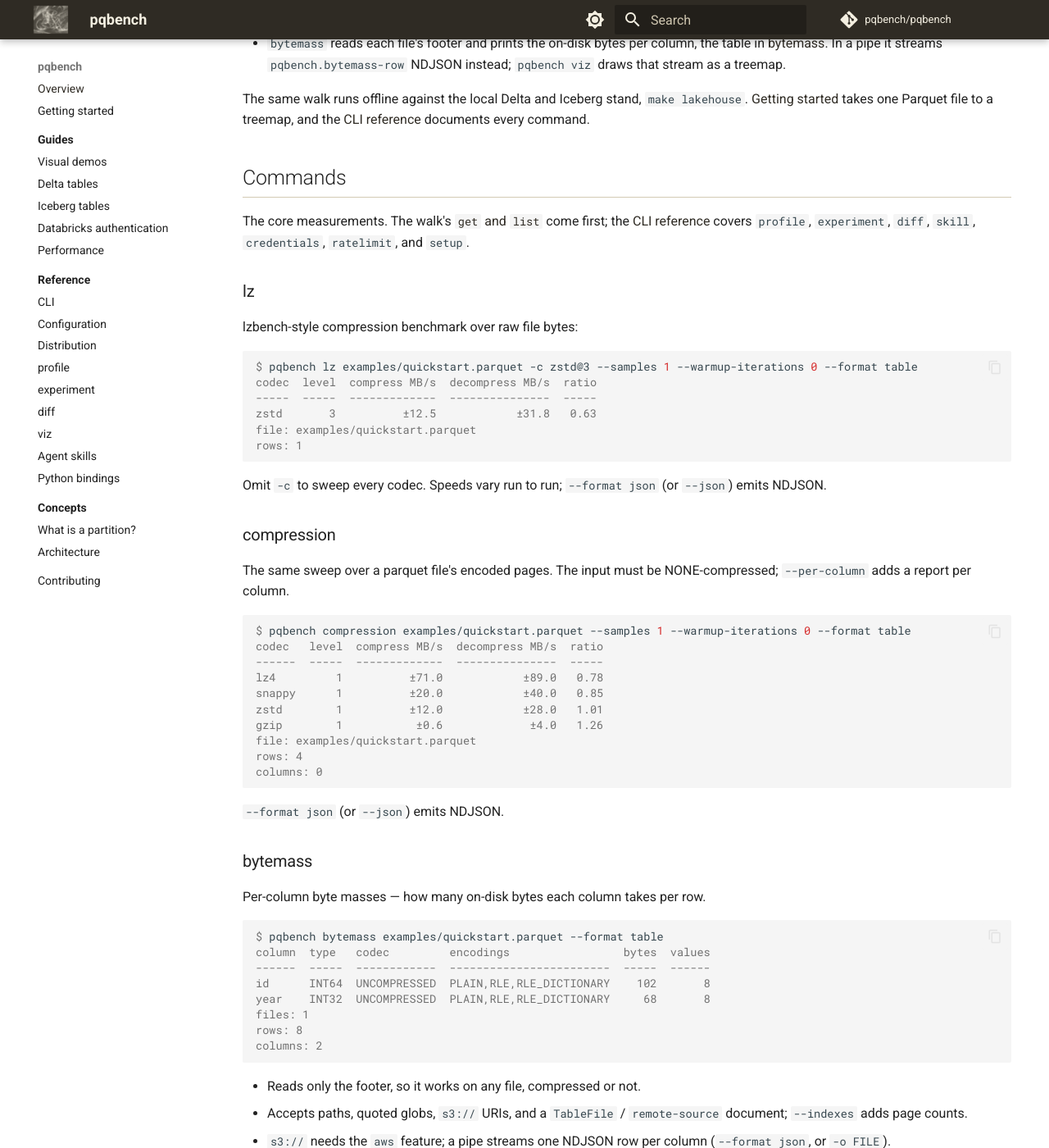
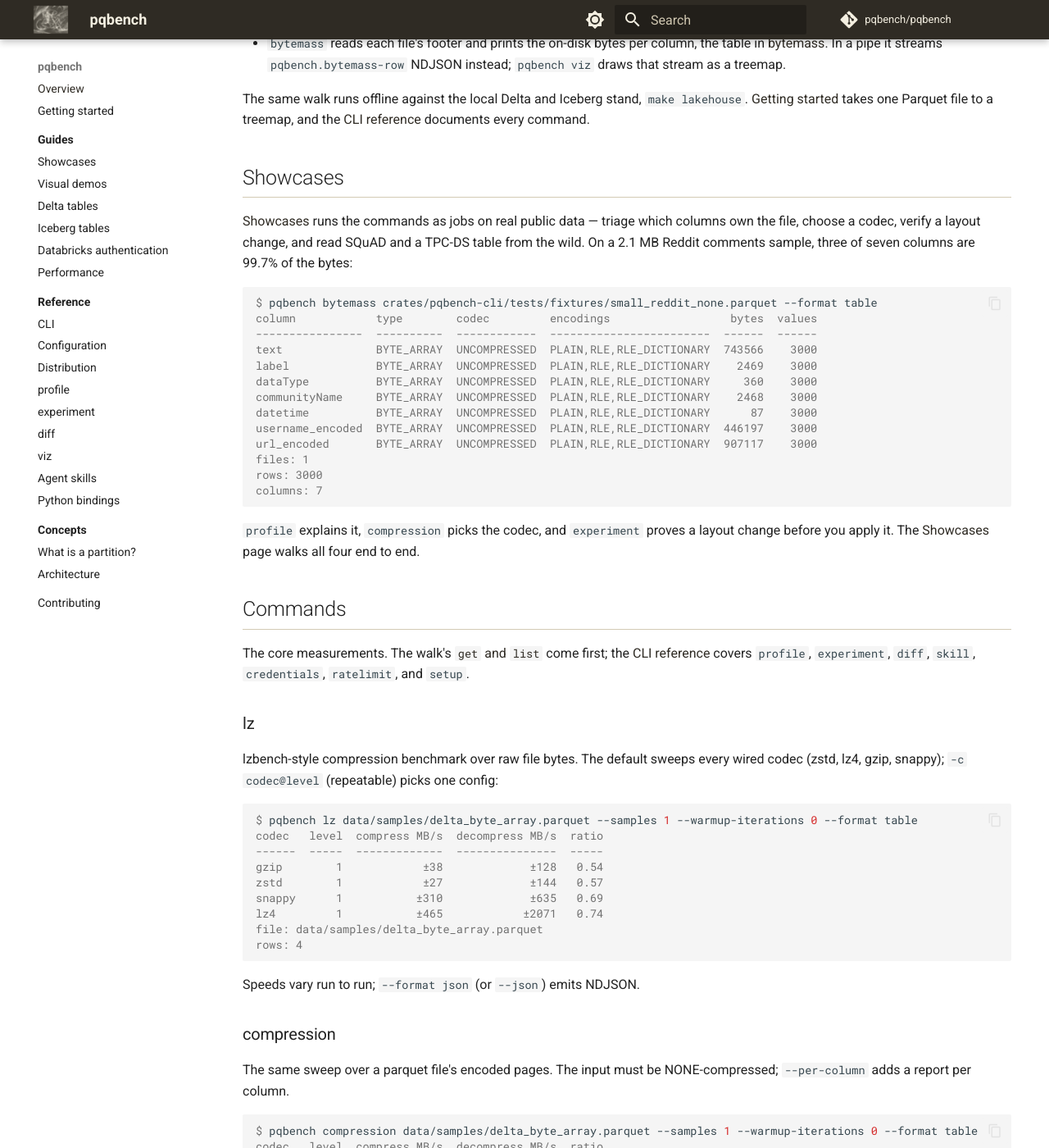
Before and after one commit to pqbench/pqbench, an MkDocs documentation site: the page built from docs/index.md, in a window 1280 px wide and 1400 px high, scrolled down 1487 px. Shown: the whole window at 82% size. Built offline with MkDocs 1.6.1 and Material for MkDocs 9.7.7, drawn with Linux system fonts in a browser that asks for light colours; comment, search, counter and statistics services are not loaded; some of the changed text lies outside the part shown.

Commit message:
docs(showcases): real-data showcases over Git LFS samples (#120)
* data(samples): commit the open parquet samples via Git LFS

The datasets `make samples` used to fetch now live under data/samples/,
tracked by Git LFS, with data/ATTRIBUTION.md. `make samples` verifies them
(scripts/check_samples.sh) instead of fetching, so the tree is self-contained
and the showcase doc blocks run in the gate.

SQuAD (nested lists) and the TPC-DS customer table (DELTA_BYTE_ARRAY) back
docs/showcases.md.

* docs(showcases): continue the aggregate transcript with `> ` prompts

The multi-line pipeline needs PS2 (`> `) continuation prefixes, or docscheck
reads only the first line as the command and the rest as expected output.

* docs(readme): surface the showcases in the landing

The Documentation list only linked the page; add a Showcases section with the
real-data triage on the Reddit sample, so the landing shows the job.

* docs(readme): run the command examples on a real sample

The lz/compression/bytemass/viz examples used the 8-row
examples/quickstart.parquet; point them at the committed TPC-DS customer
sample (data/samples/delta_byte_array.parquet, 1000 rows, DELTA_BYTE_ARRAY).
The lz example now sweeps every wired codec instead of one -c config.

````diff
--- a/README.md
+++ b/README.md
@@ -63,6 +63,33 @@ The same walk runs offline against the local Delta and Iceberg stand,
 `make lakehouse`. [Getting started](https://pqbench.github.io/pqbench/getting-started/) takes one Parquet
 file to a treemap, and the [CLI reference](https://pqbench.github.io/pqbench/cli/) documents every command.
 
+## Showcases
+
+[Showcases](https://pqbench.github.io/pqbench/showcases/) runs the commands as
+jobs on real public data — triage which columns own the file, choose a codec,
+verify a layout change, and read SQuAD and a TPC-DS table from the wild. On a
+2.1 MB Reddit comments sample, three of seven columns are 99.7% of the bytes:
+
+```console run
+$ pqbench bytemass crates/pqbench-cli/tests/fixtures/small_reddit_none.parquet --format table
+column            type        codec         encodings                  bytes  values
+----------------  ----------  ------------  ------------------------  ------  ------
+text              BYTE_ARRAY  UNCOMPRESSED  PLAIN,RLE,RLE_DICTIONARY  743566    3000
+label             BYTE_ARRAY  UNCOMPRESSED  PLAIN,RLE,RLE_DICTIONARY    2469    3000
+dataType          BYTE_ARRAY  UNCOMPRESSED  PLAIN,RLE,RLE_DICTIONARY     360    3000
+communityName     BYTE_ARRAY  UNCOMPRESSED  PLAIN,RLE,RLE_DICTIONARY    2468    3000
+datetime          BYTE_ARRAY  UNCOMPRESSED  PLAIN,RLE,RLE_DICTIONARY      87    3000
+username_encoded  BYTE_ARRAY  UNCOMPRESSED  PLAIN,RLE,RLE_DICTIONARY  446197    3000
+url_encoded       BYTE_ARRAY  UNCOMPRESSED  PLAIN,RLE,RLE_DICTIONARY  907117    3000
+files: 1
+rows: 3000
+columns: 7
+```
+
+`profile` explains it, `compression` picks the codec, and `experiment` proves a
+layout change before you apply it. The [Showcases](https://pqbench.github.io/pqbench/showcases/)
+page walks all four end to end.
+
 ## Commands
 
 The core measurements. The walk's [`get` and `list`](#the-walk-end-to-end) come
@@ -71,19 +98,23 @@ first; the [CLI reference](https://pqbench.github.io/pqbench/cli/) covers `profi
 
 ### lz
 
-lzbench-style compression benchmark over raw file bytes:
+lzbench-style compression benchmark over raw file bytes. The default sweeps
+every wired codec (zstd, lz4, gzip, snappy); `-c codec@level` (repeatable)
+picks one config:
 
 ```console run
-$ pqbench lz examples/quickstart.parquet -c zstd@3 --samples 1 --warmup-iterations 0 --format table
-codec  level  compress MB/s  decompress MB/s  ratio
------  -----  -------------  ---------------  -----
-zstd       3          ±12.5            ±31.8   0.63
-file: examples/quickstart.parquet
-rows: 1
+$ pqbench lz data/samples/delta_byte_array.parquet --samples 1 --warmup-iterations 0 --format table
+codec   level  compress MB/s  decompress MB/s  ratio
+------  -----  -------------  ---------------  -----
+gzip        1            ±38             ±128   0.54
+zstd        1            ±27             ±144   0.57
+snappy      1           ±310             ±635   0.69
+lz4         1           ±465            ±2071   0.74
+file: data/samples/delta_byte_array.parquet
+rows: 4
 ```
 
-Omit `-c` to sweep every codec. Speeds vary run to run; `--format json` (or
-`--json`) emits NDJSON.
+Speeds vary run to run; `--format json` (or `--json`) emits NDJSON.
 
 ### compression
 
@@ -91,14 +122,14 @@ The same sweep over a parquet file's encoded pages. The input must be
 NONE-compressed; `--per-column` adds a report per column.
 
 ```console run
-$ pqbench compression examples/quickstart.parquet --samples 1 --warmup-iterations 0 --format table
+$ pqbench compression data/samples/delta_byte_array.parquet --samples 1 --warmup-iterations 0 --format table
 codec   level  compress MB/s  decompress MB/s  ratio
 ------  -----  -------------  ---------------  -----
-lz4         1          ±71.0            ±89.0   0.78
-snappy      1          ±20.0            ±40.0   0.85
-zstd        1          ±12.0            ±28.0   1.01
-gzip        1           ±0.6             ±4.0   1.26
-file: examples/quickstart.parquet
+zstd        1            ±41             ±174   0.53
+gzip        1            ±75             ±202   0.53
+lz4         1           ±641            ±2692   0.72
+snappy      1          ±1091            ±1636   0.77
+file: data/samples/delta_byte_array.parquet
 rows: 4
 columns: 0
 ```
@@ -110,14 +141,21 @@ columns: 0
 Per-column byte masses — how many on-disk bytes each column takes per row.
 
 ```console run
-$ pqbench bytemass examples/quickstart.parquet --format table
-column  type   codec         encodings                 bytes  values
-------  -----  ------------  ------------------------  -----  ------
-id      INT64  UNCOMPRESSED  PLAIN,RLE,RLE_DICTIONARY    102       8
-year    INT32  UNCOMPRESSED  PLAIN,RLE,RLE_DICTIONARY     68       8
+$ pqbench bytemass data/samples/delta_byte_array.parquet --format table
+column                 type        codec         encodings         bytes  values
+---------------------  ----------  ------------  ----------------  -----  ------
+c_customer_id          BYTE_ARRAY  UNCOMPRESSED  DELTA_BYTE_ARRAY   8248    1000
+c_salutation           BYTE_ARRAY  UNCOMPRESSED  DELTA_BYTE_ARRAY   3362    1000
+c_first_name           BYTE_ARRAY  UNCOMPRESSED  DELTA_BYTE_ARRAY   6595    1000
+c_last_name            BYTE_ARRAY  UNCOMPRESSED  DELTA_BYTE_ARRAY   6955    1000
+c_preferred_cust_flag  BYTE_ARRAY  UNCOMPRESSED  DELTA_BYTE_ARRAY   1220    1000
+c_birth_country        BYTE_ARRAY  UNCOMPRESSED  DELTA_BYTE_ARRAY   9599    1000
+c_login                BYTE_ARRAY  UNCOMPRESSED  DELTA_BYTE_ARRAY     42    1000
+c_email_address        BYTE_ARRAY  UNCOMPRESSED  DELTA_BYTE_ARRAY  27763    1000
+c_last_review_date     BYTE_ARRAY  UNCOMPRESSED  DELTA_BYTE_ARRAY   3511    1000
 files: 1
-rows: 8
-columns: 2
+rows: 1000
+columns: 9
 ```
 
 - Reads only the footer, so it works on any file, compressed or not.
@@ -184,7 +222,7 @@ Collect a bytemass stream into a static HTML treemap — no server, no build
 step.
 
 ```console run delta
-$ pqbench bytemass examples/quickstart.parquet | pqbench viz -o /tmp/report
+$ pqbench bytemass data/samples/delta_byte_array.parquet | pqbench viz -o /tmp/report
 $ pqbench list partitions docker/e2e-lakehouse/table | pqbench list files | pqbench bytemass | pqbench viz -o /tmp/report
 ```
 
@@ -198,6 +236,7 @@ Start with [Getting started](https://pqbench.github.io/pqbench/getting-started/)
 that command.
 
 - [Getting started](https://pqbench.github.io/pqbench/getting-started/) — install, first measurement, the metadata walk
+- [Showcases](https://pqbench.github.io/pqbench/showcases/) — real jobs on real data: triage the bytes, pick a codec, verify a layout change
 - [Distribution](https://pqbench.github.io/pqbench/distribution/) — install the binary, targets, and how releases are cut
 - [CLI reference](https://pqbench.github.io/pqbench/cli/) — the command table, documents, flags, and auth
 - [Visual demos](https://pqbench.github.io/pqbench/demo/) — Parquet, Delta, Iceberg, catalog walk, and Unix file selection
--- a/mkdocs.yml
+++ b/mkdocs.yml
@@ -114,6 +114,7 @@ nav:
   - Getting started: getting-started.md
   - Guides:
       - guides/index.md
+      - Showcases: showcases.md
       - Visual demos: demo.md
       - Delta tables: delta.md
       - Iceberg tables: iceberg.md
````
Also changed, not shown: CONTRIBUTING.md (+7 -6 lines), data/ATTRIBUTION.md (added, +32 -0 lines), docs/getting-started.md (+2 -0 lines), docs/guides/index.md (+3 -0 lines), docs/showcases.md (added, +209 -0 lines), 12 other files.
